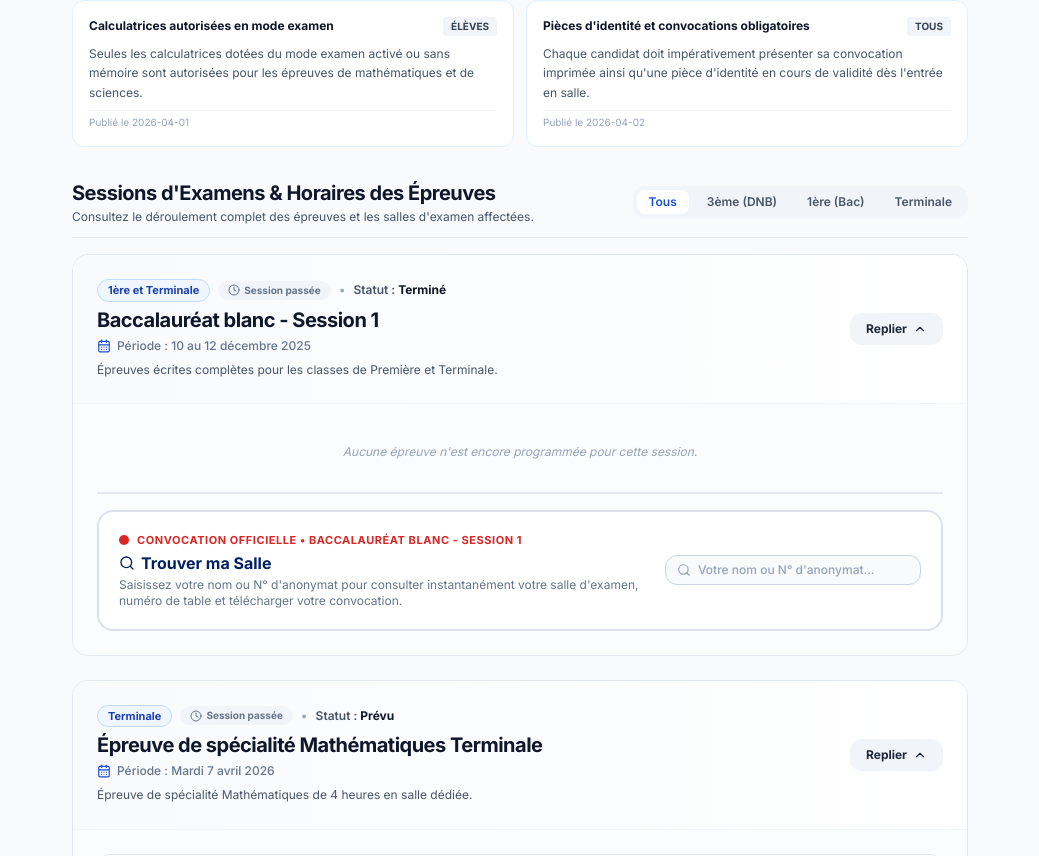
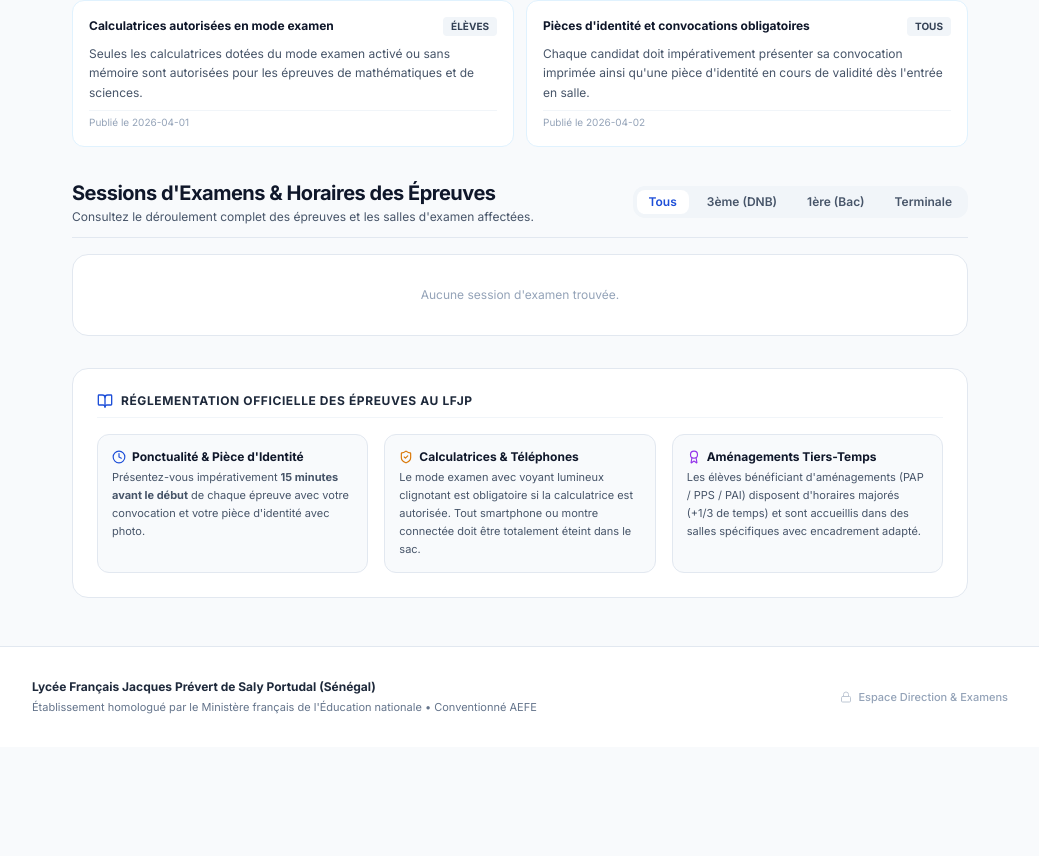
Before and after one commit to informatique-cmd/examens_blanc_lfjp, a React (Vite) app: page / in a window 1280 px wide. Shown: the part 653-1509 px from the top of the page, without its empty margins (120-1159 px from the left). After the commit the page ends 1400 px from the top, so only its background shows below. Built offline with nearby package versions, Linux system fonts and the light colour scheme.

Commit message:
Mise à jour des programmations d'examens LFJP (06/11/2026)

```diff
--- a/public/cms-data.json
+++ b/public/cms-data.json
@@ -1,6 +1,6 @@
 {
   "version": "1.0.0",
-  "updatedAt": "2026-11-04T10:20:46.127Z",
+  "updatedAt": "2026-11-06T08:27:47.737Z",
   "siteInfo": {
     "title": "Toute l'organisation des examens blancs centralisée pour les enseignants du LFJP",
     "subtitle": "Lycée Français Jacques Prévert de Saly • Réseau AEFE",
@@ -27,7 +27,14 @@
       "password": "ProviseurLFJP2026!",
       "name": "M. le Proviseur"
     },
-    "pendingDeployment": null,
+    "pendingDeployment": {
+      "savedAt": "2026-11-06T08:33:00.665Z",
+      "savedBy": "Proviseur",
+      "notes": "Mise à jour des examens effectuée par le Proviseur",
+      "requestedAt": "2026-11-06T08:33:00.665Z",
+      "requestedBy": "Proviseur",
+      "summary": "Mise à jour des examens effectuée par le Proviseur"
+    },
     "evaluationTypes": [
       "Bac Blanc Terminale"
     ],
@@ -160,44 +167,7 @@
       "date": "2026-04-02"
     }
   ],
-  "exams": [
-    {
-      "id": "exam-1",
-      "title": "Baccalauréat blanc - Session 1",
-      "examType": "Baccalauréat blanc",
-      "targetLevel": "1ère et Terminale",
-      "period": "10 au 12 décembre 2025",
-      "startsAt": "2025-12-10T08:00:00",
-      "endsAt": "2025-12-12T17:00:00",
-      "description": "Épreuves écrites complètes pour les classes de Première et Terminale.",
-      "status": "Terminé",
-      "isPublished": true
-    },
-    {
-      "id": "exam-2",
-      "title": "Épreuve de spécialité Mathématiques Terminale",
-      "examType": "Baccalauréat blanc",
-      "targetLevel": "Terminale",
-      "period": "Mardi 7 avril 2026",
-      "startsAt": "2026-04-07T08:00:00",
-      "endsAt": "2026-04-07T12:00:00",
-      "description": "Épreuve de spécialité Mathématiques de 4 heures en salle dédiée.",
-      "status": "Prévu",
-      "isPublished": true
-    },
-    {
-      "id": "exam-3",
-      "title": "Oraux DNB blanc",
-      "examType": "DNB blanc",
-      "targetLevel": "3ème",
-      "period": "Mercredi 20 mai 2026",
-      "startsAt": "2026-05-20T08:00:00",
-      "endsAt": "2026-05-20T16:00:00",
-      "description": "Passage individuel devant jury pour l'épreuve orale du Diplôme National du Brevet.",
-      "status": "Prévu",
-      "isPublished": true
-    }
-  ],
+  "exams": [],
   "examSlots": [
     {
       "id": "slot-dnb-1",
--- a/src/features/home/constants.ts
+++ b/src/features/home/constants.ts
@@ -1,4 +1,4 @@
-// Fichier généré automatiquement par le CMS LFJP le 06/11/2026 à 08:26:38
+// Fichier généré automatiquement par le CMS LFJP le 06/11/2026 à 08:34:30
 // Ce fichier est déployé automatiquement sur Vercel lors de chaque commit GitHub.
 
 export const HOME_PAGE_CONTENT = {
```
